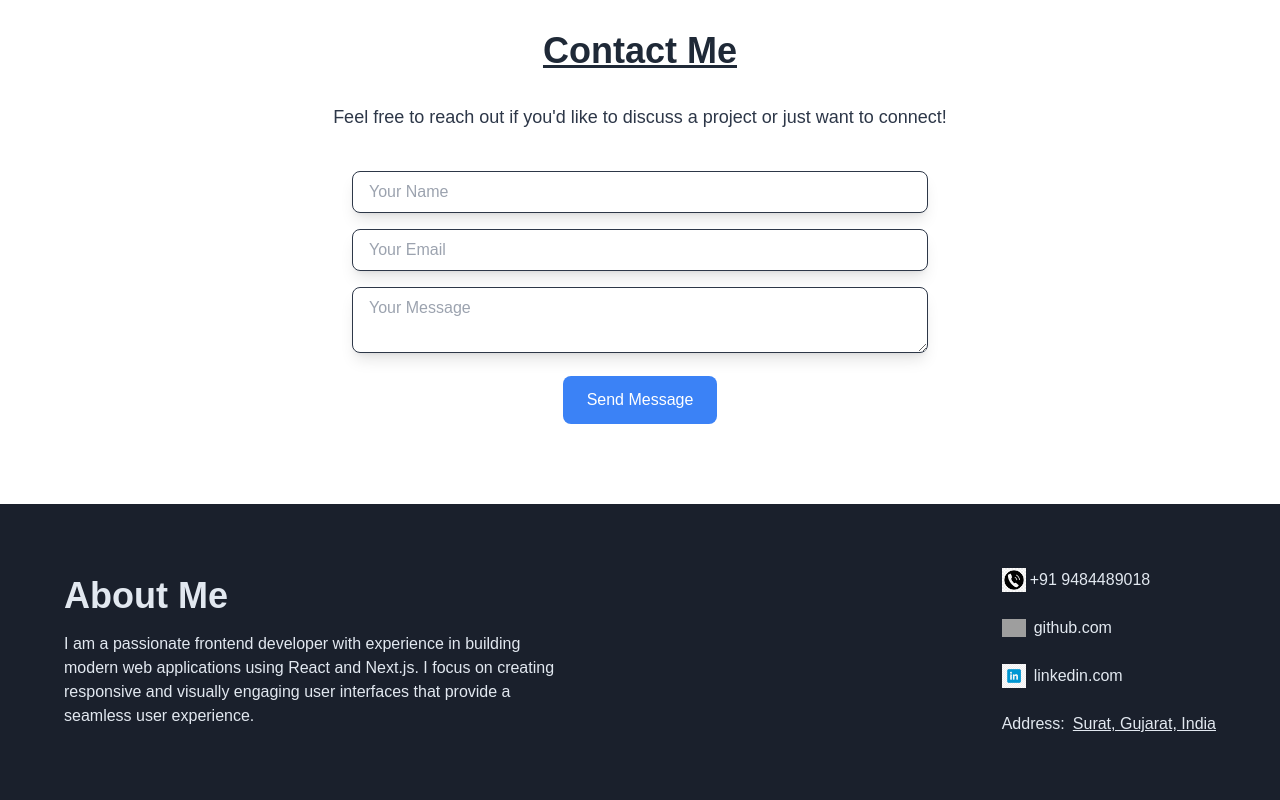
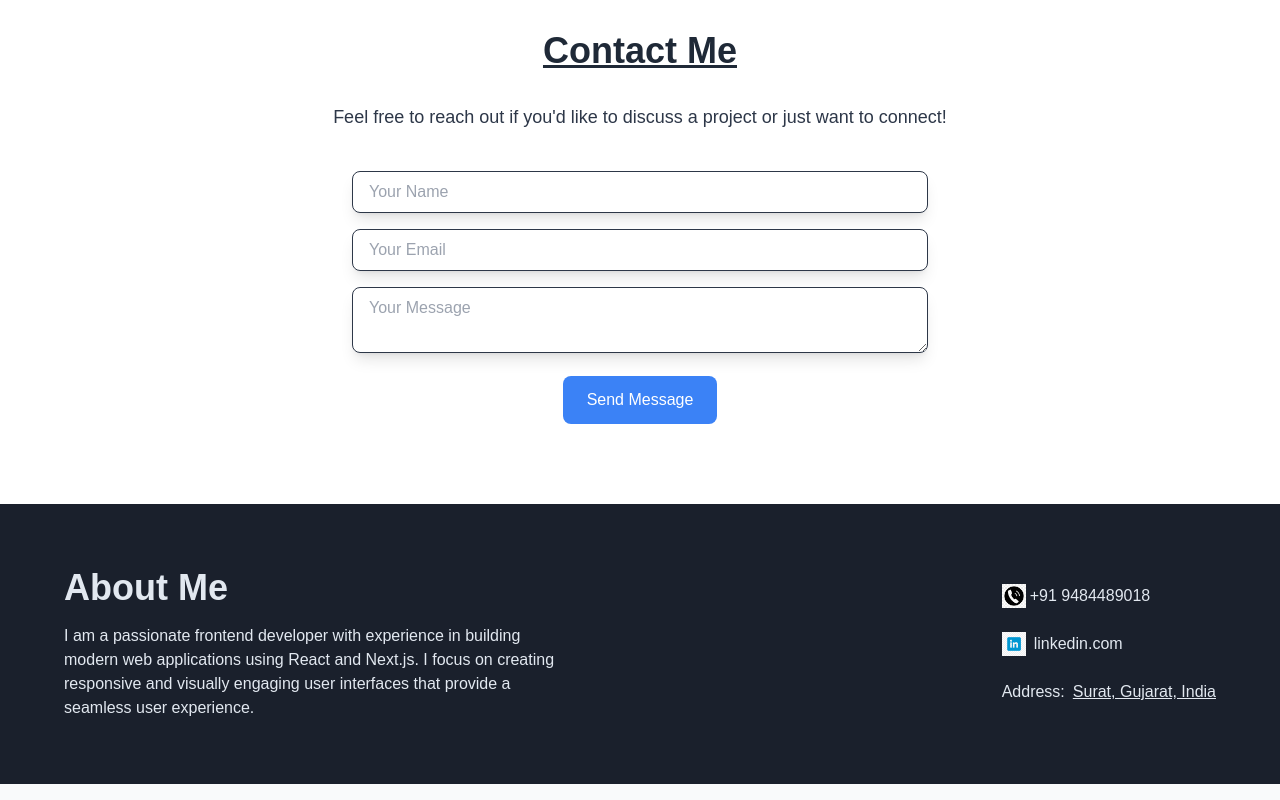
Before and after one commit to Milansojitra9018/portfolio, a Next.js app: page / in a window 1280 px wide. Shown: the part 3348-4148 px from the top of the page. Built offline with nearby package versions, Linux system fonts and the light colour scheme; grey boxes are pictures that could not be loaded.

Commit message:
modify footer

```diff
--- a/src/app/components/footer.js
+++ b/src/app/components/footer.js
@@ -22,7 +22,7 @@
   </a>
 </div>
 
-          <div className="flex items-center gap-2">
+          {/* <div className="flex items-center gap-2">
             <Image src="/images/github.png" alt="GitHub" width={24} height={24} />
             <a
               href="https://github.com/Milansojitra9018"
@@ -32,7 +32,7 @@
             >
               github.com
             </a>
-          </div>
+          </div> */}
           <div className="flex items-center gap-2">
             <Image src="/images/linkedin.png" alt="LinkedIn" width={24} height={24} />
             <a
```
